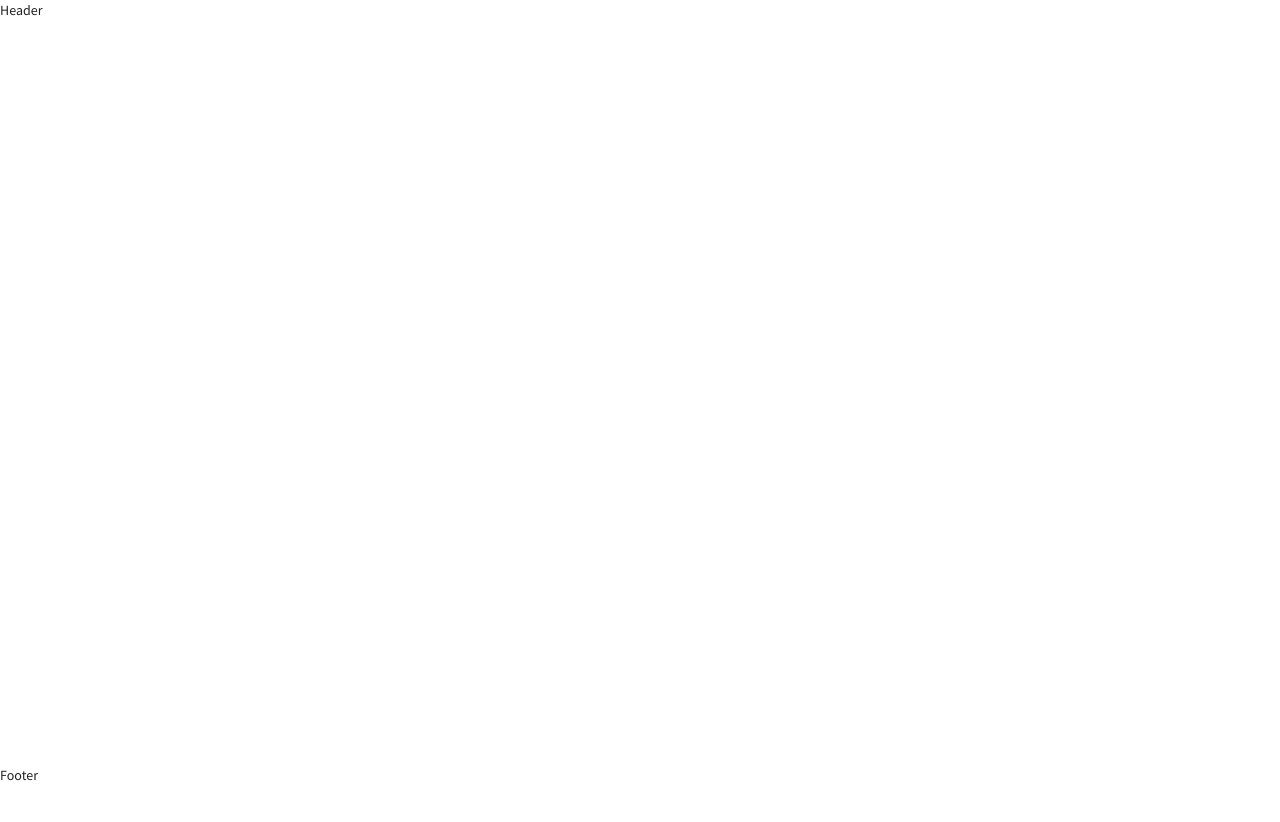
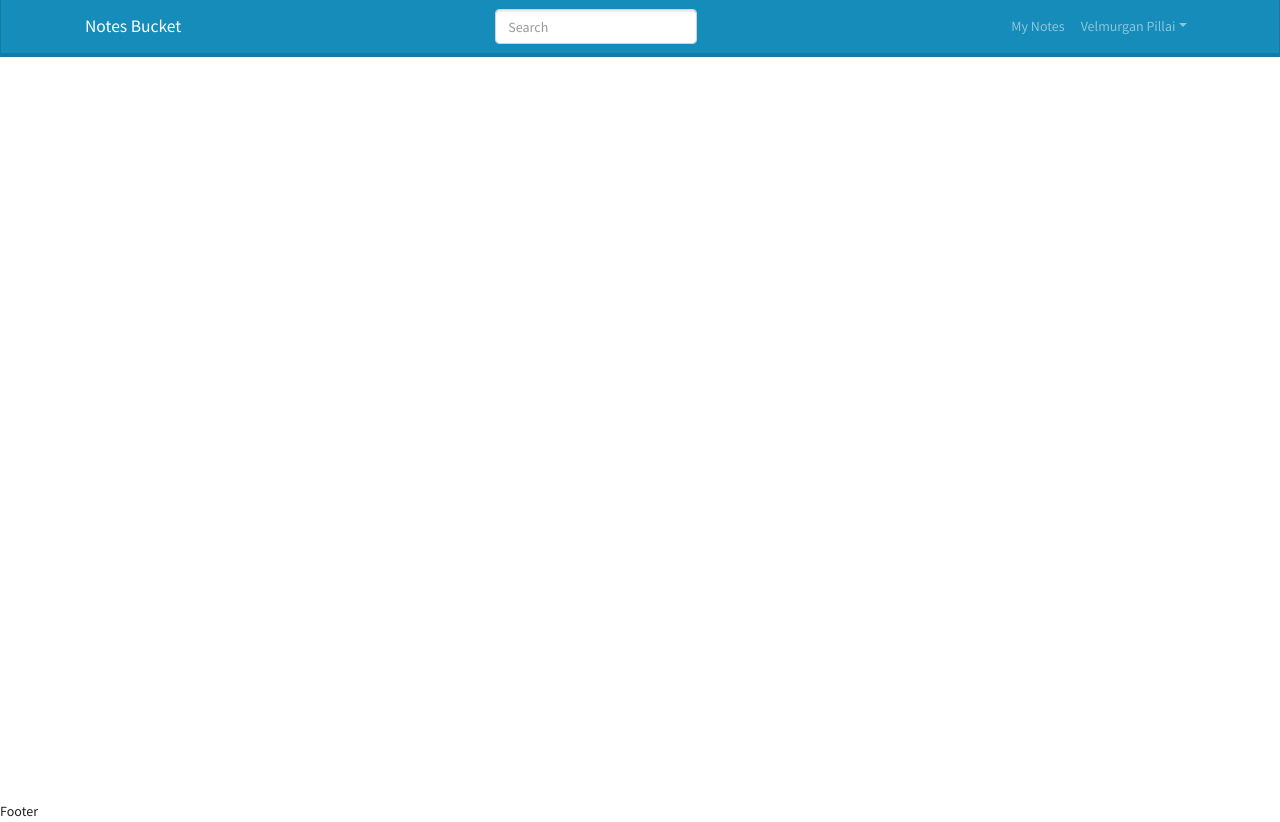
Before and after one commit to attainu/capstone-velmurgan-pillai-au16, a React (Create React App) app in the folder frontend/: page / in a window 1280 px wide. Before the commit the page ends 800 px from the top, so only its background shows below. Built offline with nearby package versions, Linux system fonts and the light colour scheme.

Commit message:
Designed Header component

```diff
--- a/frontend/src/components/Header.js
+++ b/frontend/src/components/Header.js
@@ -1,7 +1,48 @@
 import React from "react";
+import {
+  Button,
+  Container,
+  Form,
+  FormControl,
+  Nav,
+  Navbar,
+  NavDropdown,
+} from "react-bootstrap";
 
 function Header() {
-  return <div>Header</div>;
+  return (
+    <Navbar bg="primary" expand="lg" variant="dark">
+      <Container>
+        <Navbar.Brand href="/">Notes Bucket</Navbar.Brand>
+        <Navbar.Toggle aria-controls="navbarScroll" />
+        <Navbar.Collapse id="navbarScroll">
+          <Nav className="m-auto">
+            <Form className="d-flex">
+              <FormControl
+                type="search"
+                placeholder="Search"
+                className="mr-2"
+                aria-label="Search"
+              />
+            </Form>
+          </Nav>
+          <Nav style={{ maxHeight: "100px" }} navbarScroll>
+            <Nav.Link href="#action1">My Notes</Nav.Link>
+
+            <NavDropdown title="Velmurgan Pillai" id="navbarScrollingDropdown">
+              <NavDropdown.Item href="#action3">My Profile</NavDropdown.Item>
+
+              <NavDropdown.Divider />
+              <NavDropdown.Item href="#action5">Logout</NavDropdown.Item>
+            </NavDropdown>
+            {/* <Nav.Link href="#" disabled>
+              Link
+            </Nav.Link> */}
+          </Nav>
+        </Navbar.Collapse>
+      </Container>
+    </Navbar>
+  );
 }
 
 export default Header;
```
